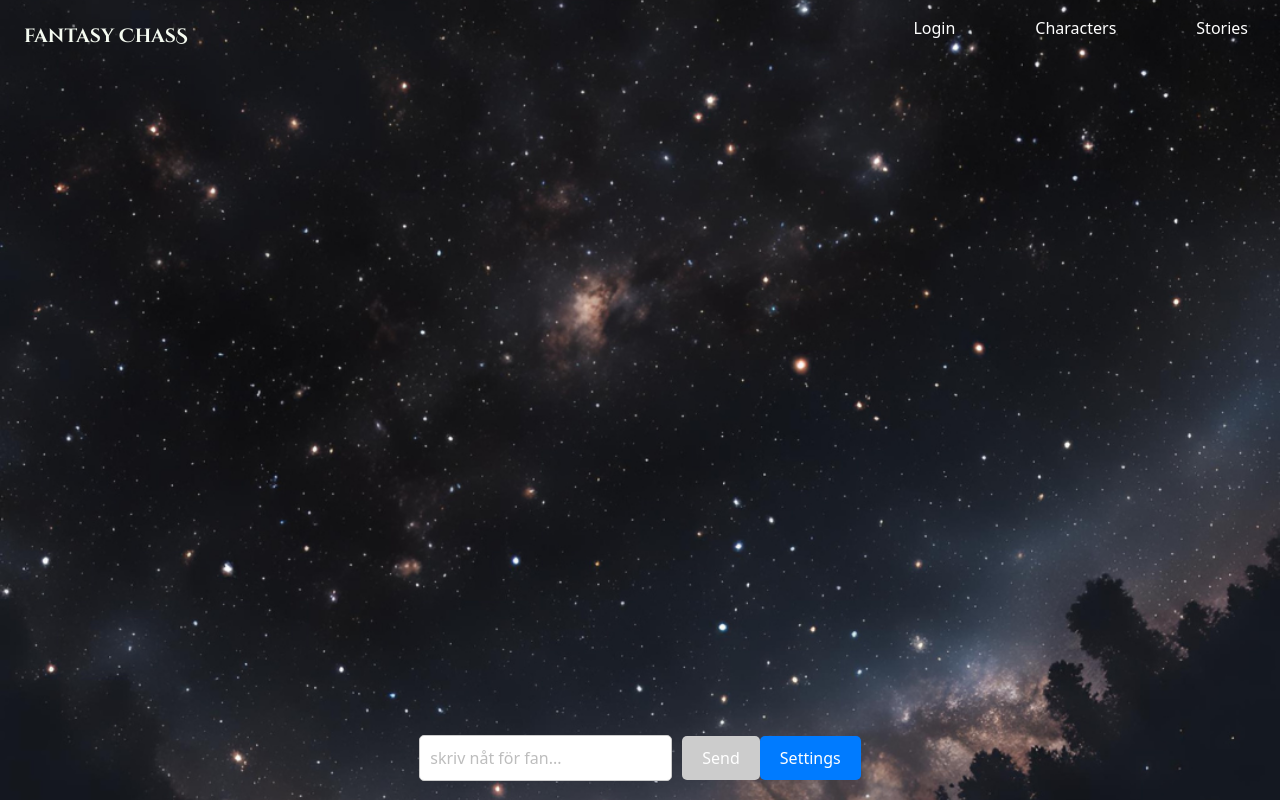
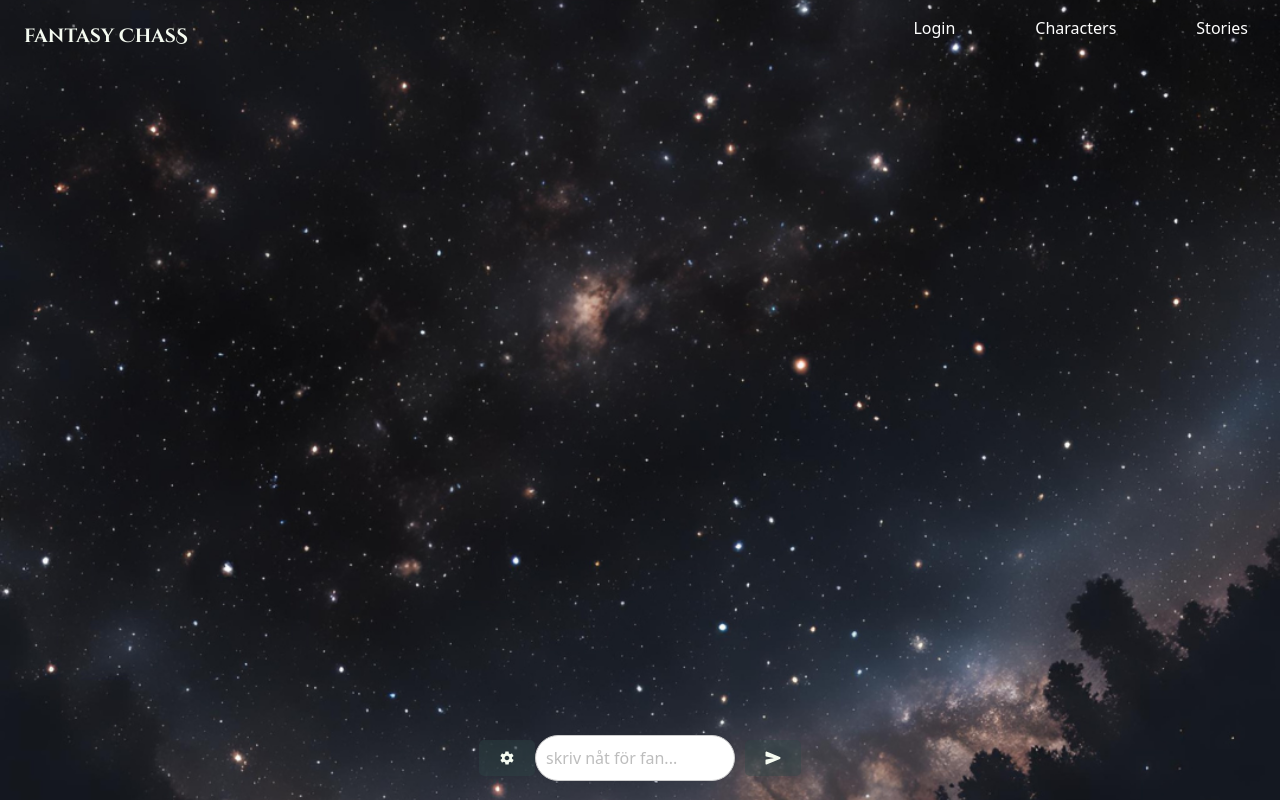
Before and after one commit to f-eighty7/ChasChallenger, a React (Vite) app: page /adventure in a window 1280 px wide. Built offline with nearby package versions, Linux system fonts and the light colour scheme.

Commit message:
css-party

```diff
--- a/src/components/ChatTest.css
+++ b/src/components/ChatTest.css
@@ -54,29 +54,43 @@
   align-items: center;
   position: fixed;
   bottom: 1.2rem;
+
 }
+
+
+
+
+
+
 
 .chat-input input {
   flex: 1;
   padding: 10px;
   border: 1px solid #ccc;
-  border-radius: 5px;
+  border-radius: 30px;
   margin-right: 10px;
   color: black;
+  width: 200px;
 }
 
 .chat-input button {
   padding: 10px 20px;
   border: none;
   border-radius: 5px;
-  background-color: #007bff;
+  background-color: #30474869;
   color: white;
   cursor: pointer;
 }
 
-.chat-input button:disabled {
+/* .chat-input button:disabled {
   background-color: #ccc;
   cursor: not-allowed;
+} */
+
+.input-container {
+  display: flex;
+  align-items: center;
+  position: relative;
 }
 
 .loader {
--- a/src/components/ChatTest.jsx
+++ b/src/components/ChatTest.jsx
@@ -3,6 +3,9 @@ import axios from 'axios';
 import './ChatTest.css';
 import TypingText from './TypingText';
 import { GameSettingsPopup } from "./GameSettingsPopup";
+import { IoSend } from "react-icons/io5";
+import { MdScheduleSend } from "react-icons/md";
+import { IoMdSettings } from "react-icons/io";
 
 axios.defaults.withCredentials = true;
 
@@ -28,7 +31,7 @@ export function ChatTest() {
 
         try {
             const result = await axios.post(`https://chasfantasy.azurewebsites.net/api/chat/message/`, {
-                message: "query",
+                message: query,
                 characterId: 10
             });
 
@@ -48,6 +51,12 @@ export function ChatTest() {
             setLoading(false);
         }
     };
+
+    const handleKeyDown = (e) => {
+        if (e.key === 'Enter'){
+            handleSend(e)
+        }
+    }
 
     useEffect(() => {
         if (endOfMessagesRef.current) {
@@ -77,21 +86,32 @@ export function ChatTest() {
                     ))}
                     <div ref={endOfMessagesRef} />
                 </div>
+
             </div>
-            <div className="chat-input">
+
+            <form className="chat-input" onSubmit={handleSend}>
+
+            <button title="Settings" onClick={() => setButtonPopup(true)}>
+                        <IoMdSettings />
+                    </button>
+                <div className="input-container">
                     <input
                         type="text"
                         value={query}
                         onChange={handleInputChange}
+                        onKeyDown={handleKeyDown}
                         placeholder="skriv nåt för fan..."
+
                     />
-                 <button onClick={handleSend} disabled={!query.trim() || loading}>
-                    {loading ? 'Sending...' : 'Send'}
+                    <button  onClick={handleSend} disabled={!query.trim() || loading}>
+                        {loading ? <MdScheduleSend /> : <IoSend />}
                     </button>
-                <button title="Settings" onClick={() => setButtonPopup(true)}>Settings</button>
+                </div>
+
                     <GameSettingsPopup trigger={buttonPopup} setTrigger={setButtonPopup} />
 
-            </div>
+            </form>
+
         </div>
     );
 }
```
Lines whose indentation alone changed are shown as unchanged.
